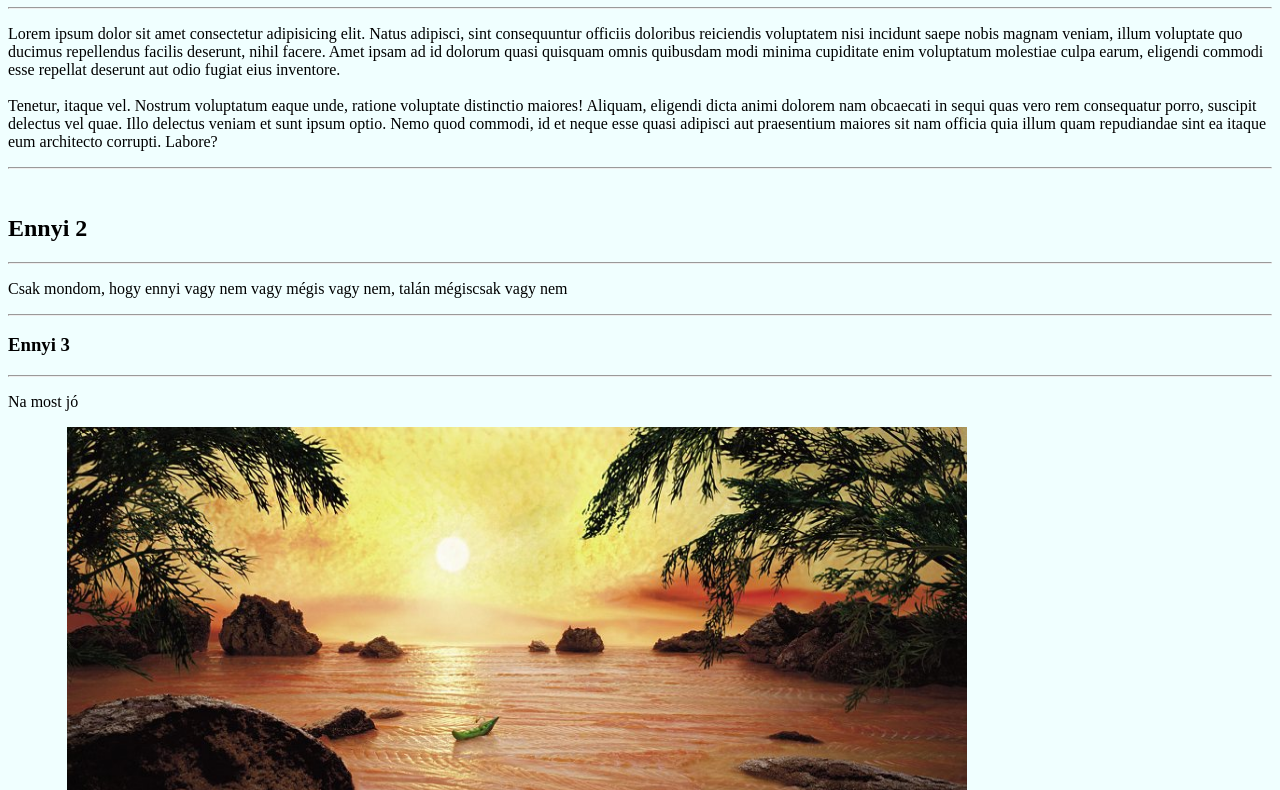
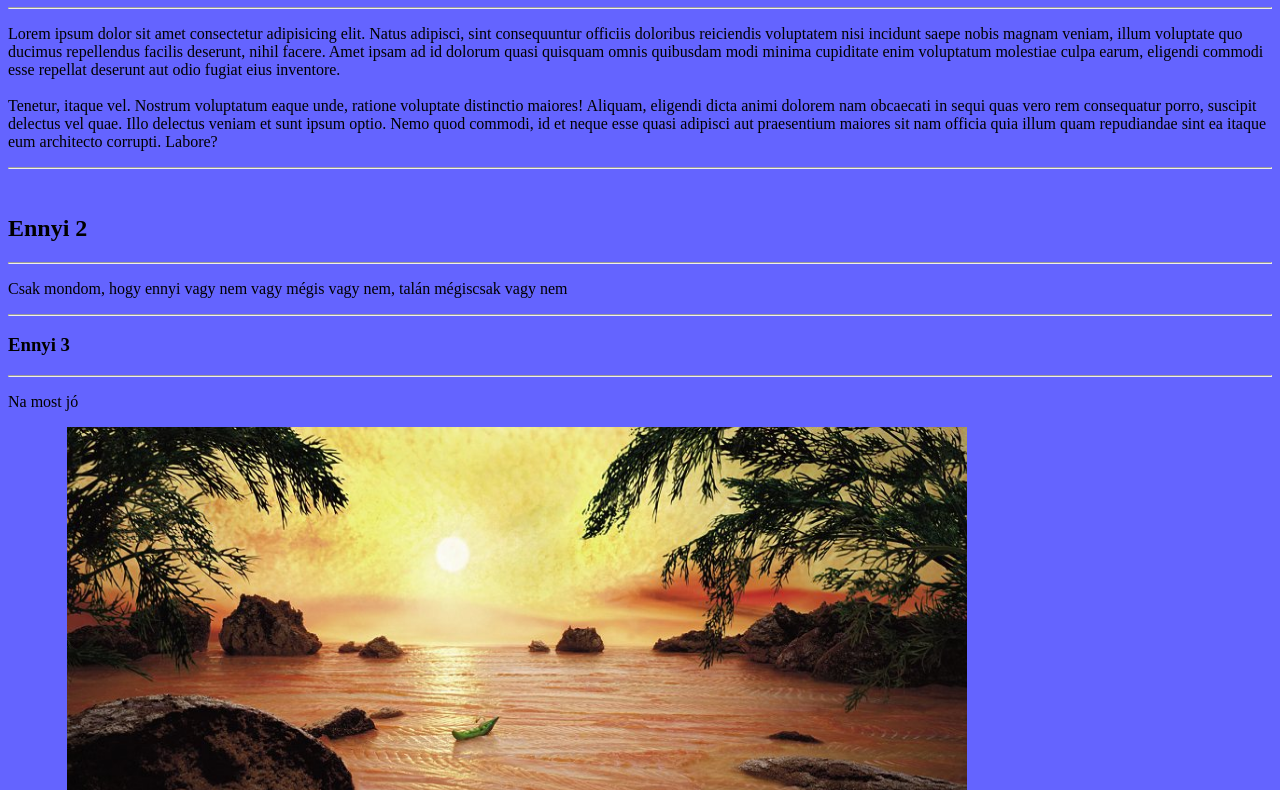
Before and after one commit to bertagyorgy/levente, a plain HTML site: page index.html in a window 1280 px wide. Shown: the part 73-863 px from the top of the page. Drawn offline with Linux system fonts and the light colour scheme.

Commit message:
Update index.html

```diff
--- a/index.html
+++ b/index.html
@@ -7,7 +7,7 @@
     <title>Első honlap</title>
     <style>
         body {
-            background-color: rgb(240, 255, 355);
+            background-color: rgb(100, 100, 255);
         }
     </style>
 </head>
```
